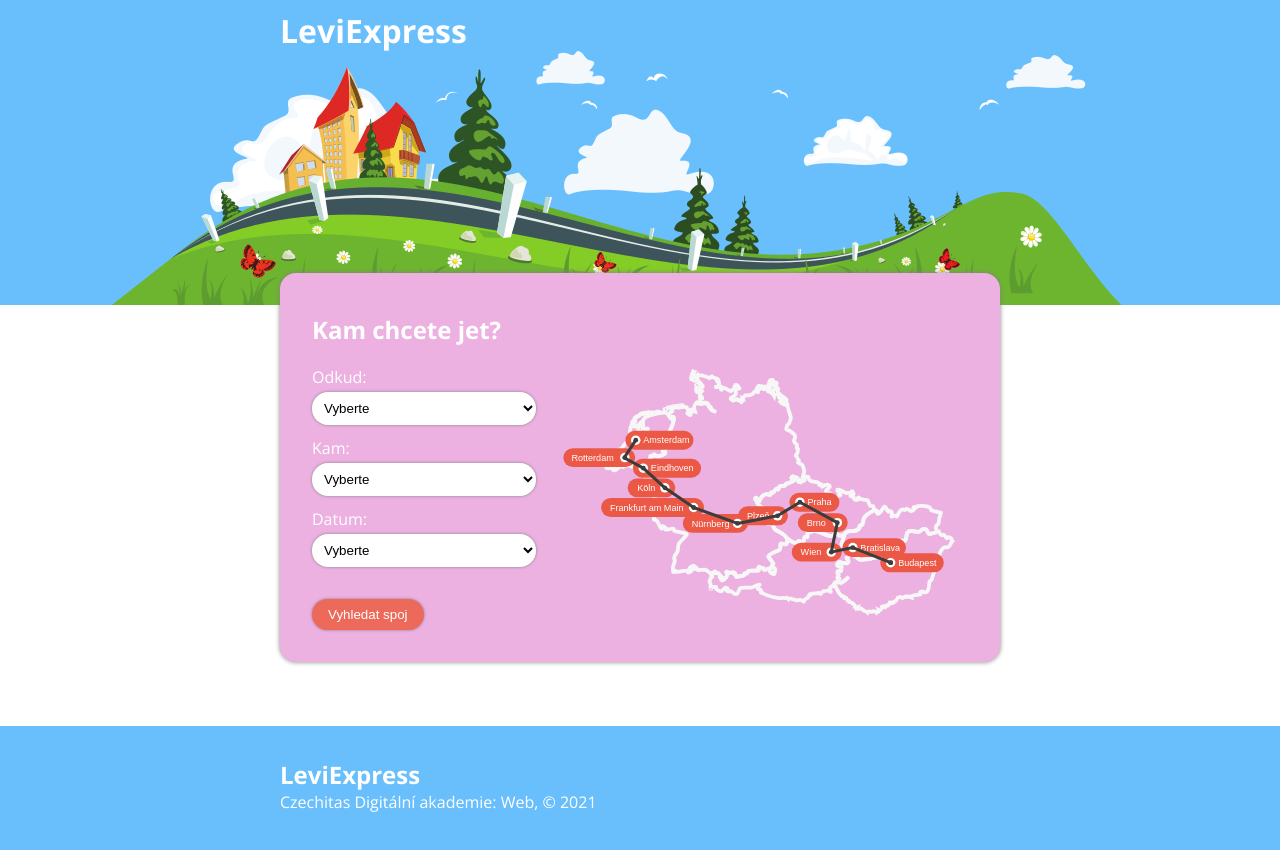
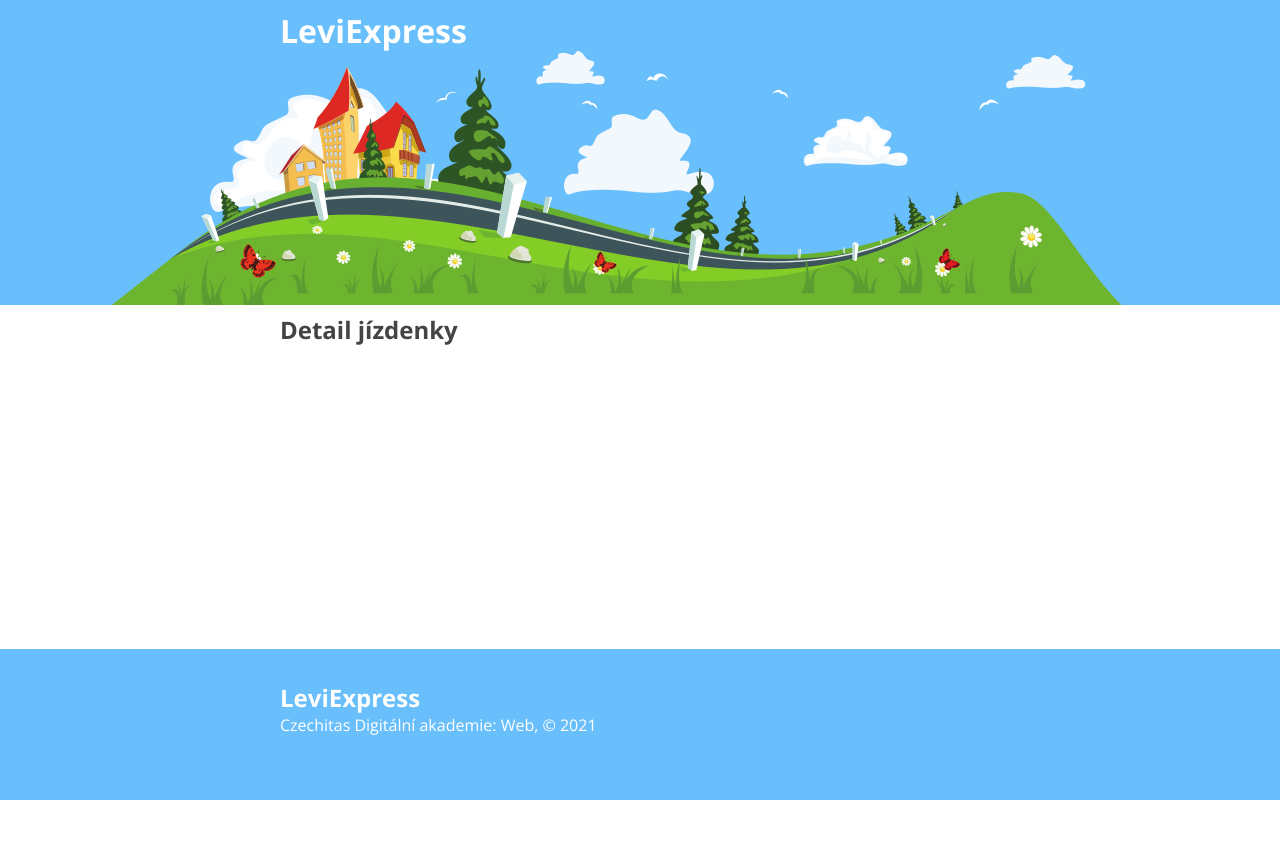
Before and after one commit to LucieSt/LeviExpress, a React app: page /reservation in a window 1280 px wide. Shown: the top 850 px of the page. After the commit the page ends 800 px from the top, so only its background shows below. Built offline with nearby package versions, Linux system fonts and the light colour scheme.

Commit message:
basic routing created

```diff
--- a/src/components/App/index.jsx
+++ b/src/components/App/index.jsx
@@ -1,12 +1,12 @@
 import React from 'react';
 import { Footer } from '../Footer';
 import { Header } from '../Header';
-import { Home } from '../Home';
+import { Outlet } from 'react-router-dom';
 
 export const App = () => (
   <>
     <Header />
-    <Home />
+    <Outlet />
     <Footer />
   </>
 );
--- /dev/null
+++ b/src/components/Reservation/index.jsx
@@ -0,0 +1,8 @@
+import React from 'react';
+import './style.css';
+
+export const Reservation = () => (
+  <div className="reservation container">
+    <h2>Detail jízdenky</h2>
+  </div>
+);
```
Also changed, not shown: src/index.jsx (+21 -1 lines), src/components/Reservation/style.css (added).
